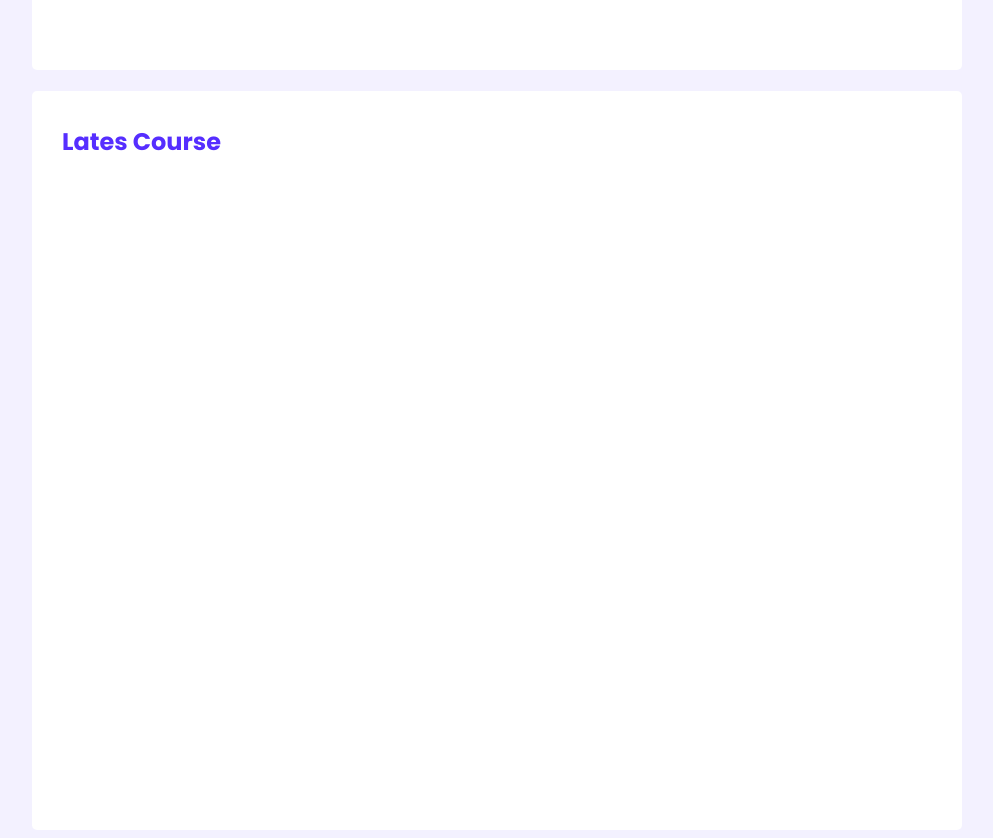
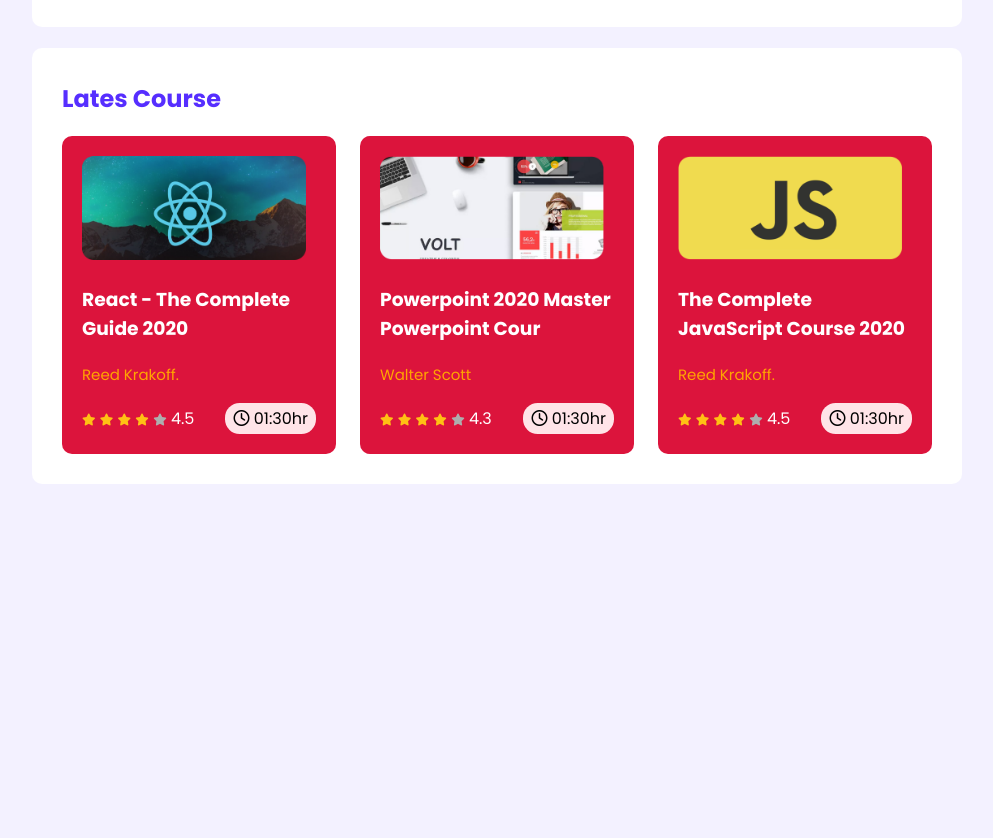
Before and after one commit to shohanislambd/leader-board-css3, a plain HTML site: page index.html in a window 1280 px wide. Shown: the part 698-1536 px from the top of the page, without its empty margins (143-1136 px from the left). After the commit the page ends 1190 px from the top, so only its background shows below. Drawn offline with Linux system fonts and the light colour scheme.

Commit message:
leader-board-css3-my-first-commit

```diff
--- a/index.html
+++ b/index.html
@@ -6,6 +6,7 @@
     <meta http-equiv="X-UA-Compatible" content="IE=edge">
     <meta name="viewport" content="width=device-width, initial-scale=1.0">
     <title>Leader Board</title>
+    <script src="https://kit.fontawesome.com/5f1a549038.js" crossorigin="anonymous"></script>
     <link rel="stylesheet" href="style.css">
 </head>
 
@@ -101,6 +102,77 @@
         <!-- Lates Course start -->
         <section class="container">
             <h2 class="section-title">Lates Course</h2>
+            <div class="courses">
+                <div class="course">
+                    <div class="course-banner">
+                        <img src="images/courses/course-1.png" alt="">
+                    </div>
+                    <div class="course-detail">
+                        <h3 class="course-title">React - The Complete Guide 2020</h3>
+                        <p class="course-author"><a href="#">Reed Krakoff.</a></p>
+                        <div class="course-info">
+                            <div class="ratings">
+                                <i class="fas fa-star filleds"></i>
+                                <i class="fas fa-star filleds"></i>
+                                <i class="fas fa-star filleds"></i>
+                                <i class="fas fa-star filleds"></i>
+                                <i class="fas fa-star empty"></i>
+                                <span>4.5</span>
+                            </div>
+                            <div class="course-duration">
+                                <i class="far fa-clock"></i>
+                                01:30hr
+                            </div>
+                        </div>
+                    </div>
+                </div>
+                <div class="course">
+                    <div class="course-banner">
+                        <img src="images/courses/course-2.png" alt="">
+                    </div>
+                    <div class="course-detail">
+                        <h3 class="course-title">Powerpoint 2020 Master Powerpoint Cour</h3>
+                        <p class="course-author"><a href="#">Walter Scott</a></p>
+                        <div class="course-info">
+                            <div class="ratings">
+                                <i class="fas fa-star filleds"></i>
+                                <i class="fas fa-star filleds"></i>
+                                <i class="fas fa-star filleds"></i>
+                                <i class="fas fa-star filleds"></i>
+                                <i class="fas fa-star empty"></i>
+                                <span>4.3</span>
+                            </div>
+                            <div class="course-duration">
+                                <i class="far fa-clock"></i>
+                                01:30hr
+                            </div>
+                        </div>
+                    </div>
+                </div>
+                <div class="course">
+                    <div class="course-banner">
+                        <img src="images/courses/course-3.png" alt="">
+                    </div>
+                    <div class="course-detail">
+                        <h3 class="course-title">The Complete JavaScript Course 2020</h3>
+                        <p class="course-author"><a href="#">Reed Krakoff.</a></p>
+                        <div class="course-info">
+                            <div class="ratings">
+                                <i class="fas fa-star filleds"></i>
+                                <i class="fas fa-star filleds"></i>
+                                <i class="fas fa-star filleds"></i>
+                                <i class="fas fa-star filleds"></i>
+                                <i class="fas fa-star empty"></i>
+                                <span>4.5</span>
+                            </div>
+                            <div class="course-duration">
+                                <i class="far fa-clock"></i>
+                                01:30hr
+                            </div>
+                        </div>
+                    </div>
+                </div>
+            </div>
         </section>
     </main>
 
--- a/style.css
+++ b/style.css
@@ -4,6 +4,9 @@
 body{
     font-family: 'Poppins', sans-serif;
     background-color:#F3F1FF;
+}
+span{
+    color: #fff;
 }
 main{
     display: flex;
@@ -12,10 +15,10 @@ main{
 }
 .container{
     width: 870px;
-    height: 679px;
+    /* height: 679px; */
     background-color: #fff;
     padding: 30px;
-    border-radius: 5px;
+    border-radius: 10px;
     margin-top: 21px;
 }
 
@@ -79,3 +82,65 @@ hr{
     color: #562EFF;
     text-decoration: none;
 }
+/* courses-area start css */
+.course{
+    /* box-shadow: 0px 5.34229px 13.3557px rgba(0, 0, 0, 0.05); */
+    background-color: crimson;
+    padding: 20px;
+    border-radius: 10px;
+}
+.courses{
+    display: grid;
+    grid-template-columns: repeat(3, 1fr);
+    grid-column-gap: 24px;
+}
+.course-title{
+    color: #fff;
+}
+.courses .course-banner img{
+    width: 224px;
+    height: 104px;
+}
+.course-author a{
+    text-decoration: none;
+    color: orange;
+    font-size: 15px;
+}
+.course-info{
+    display: flex;
+    align-items: center;
+    justify-content: space-between;
+}
+.course-duration{
+    background-color: #FFE4E8;
+    /* color: #FF4A60; */
+    /* color: orange; */
+    border-radius: 14.69px;
+    padding: 3px 8px;
+}
+
+/* .far .fa-clock{
+    color: #FF4A60;
+} */
+
+.fas.fa-star{
+    font-size: 12px;
+}
+
+.fas.fa-star.filleds{
+    color: #FFC014;
+}
+.fas.fa-star.empty{
+    color: #AEAEAE
+}
+/* courses-area end css */
+
+
+/* Responsive css Start Mobile device */
+    @media  only screen and(max-width:688px) {
+        .players{
+            background-color: green;
+            grid-template-columns:repeat(1, 1fr) ;
+        }
+    }
+/* Responsive css End Mobile device */
```
